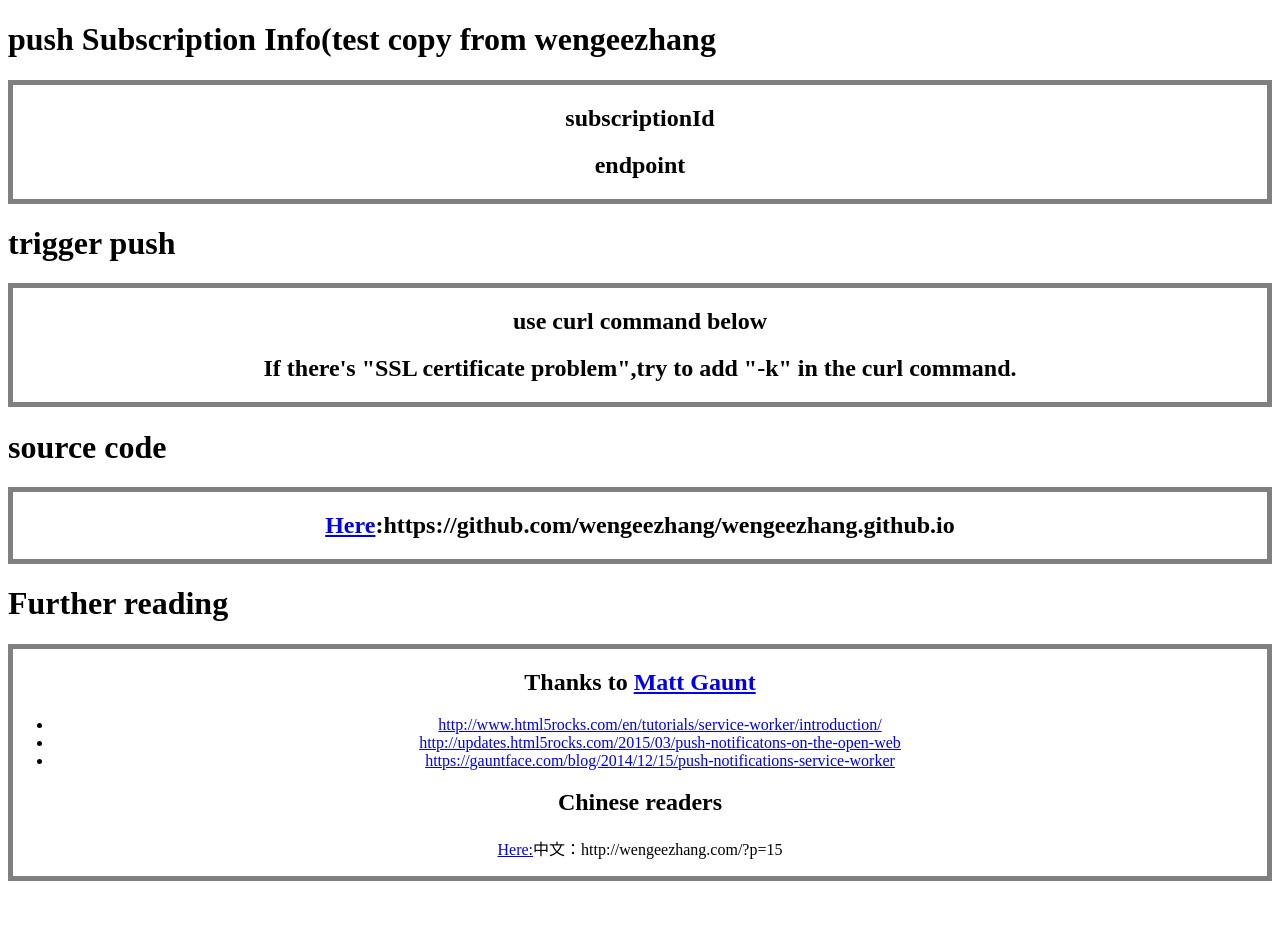
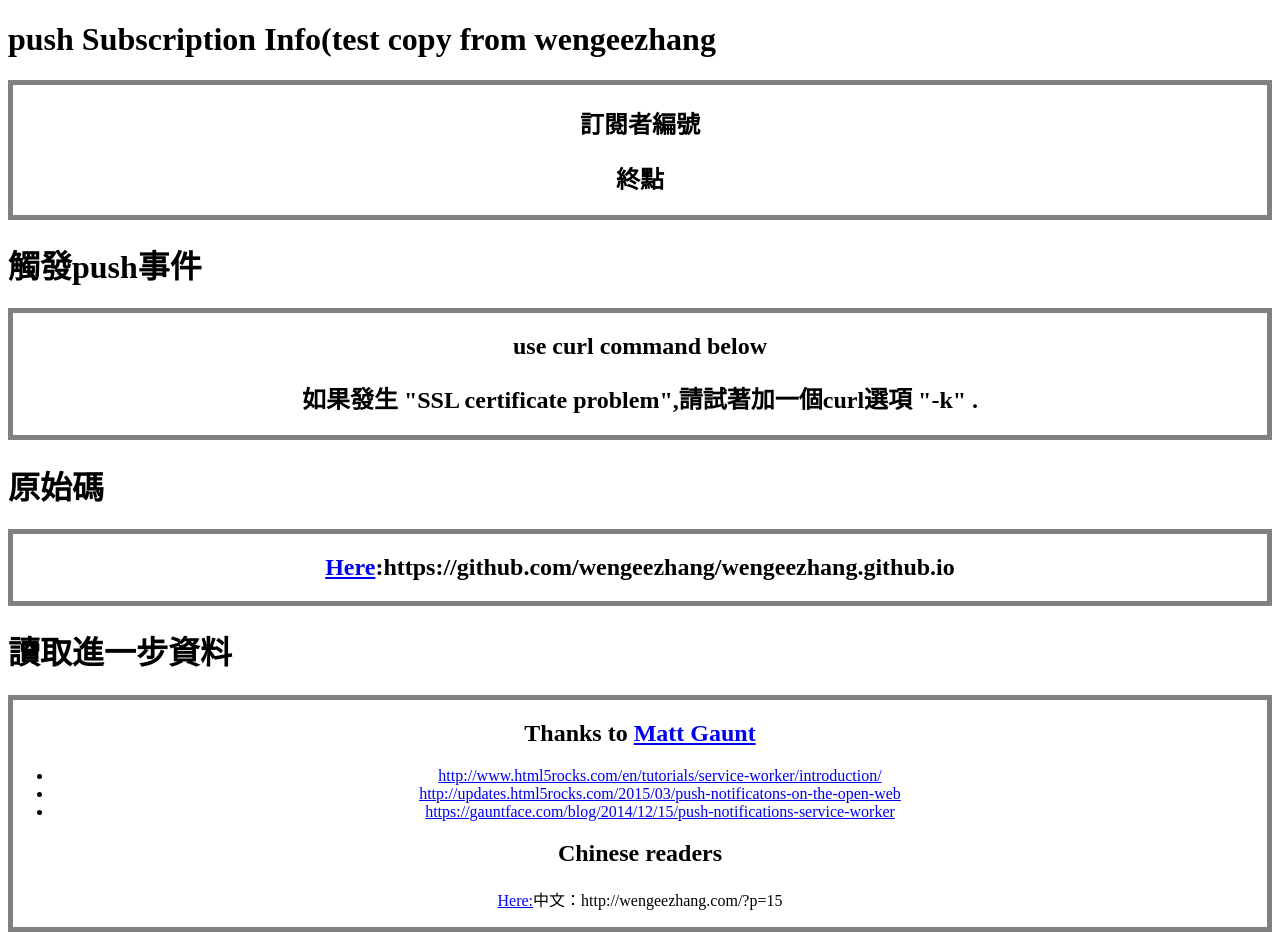
Before and after one commit to lkkuai/lkkuai.github.io, a plain HTML site: page index.html in a window 1280 px wide. Before the commit the page ends 891 px from the top, so only its background shows below. Drawn offline with Linux system fonts and the light colour scheme.

Commit message:
Update index.html

```diff
--- a/index.html
+++ b/index.html
@@ -15,25 +15,25 @@
 <body>
 <h1>push Subscription Info(test copy from wengeezhang </h1>
 <section>
-    <h2>subscriptionId</h2>
+    <h2>訂閱者編號</h2>
     <p id="subscriptionInfo"></p>
-    <h2>endpoint</h2>
+    <h2>終點</h2>
     <p id="endpointInfo"></p>
 
 </section>
-<h1>trigger push</h1>
+<h1>觸發push事件</h1>
 <section>
     <h2>use curl command below</h2>
     <p id="curlCom"></p>
-    <h2>If there's "SSL certificate problem",try to add "-k" in the curl command.</h2>
+    <h2>如果發生 "SSL certificate problem",請試著加一個curl選項 "-k" .</h2>
     <p id="curlCom_k"></p>
 </section>
-<h1>source code</h1>
+<h1>原始碼</h1>
 <section>
 <h2>
 <a href="https://github.com/wengeezhang/wengeezhang.github.io">Here</a>:https://github.com/wengeezhang/wengeezhang.github.io</h2>
 </section>
-<h1>Further reading</h1>
+<h1>讀取進一步資料</h1>
 <section>
 <h2>Thanks to <a href="http://updates.html5rocks.com/2015/03/push-notificatons-on-the-open-web">Matt Gaunt</a></h2>
 <ul>
```
